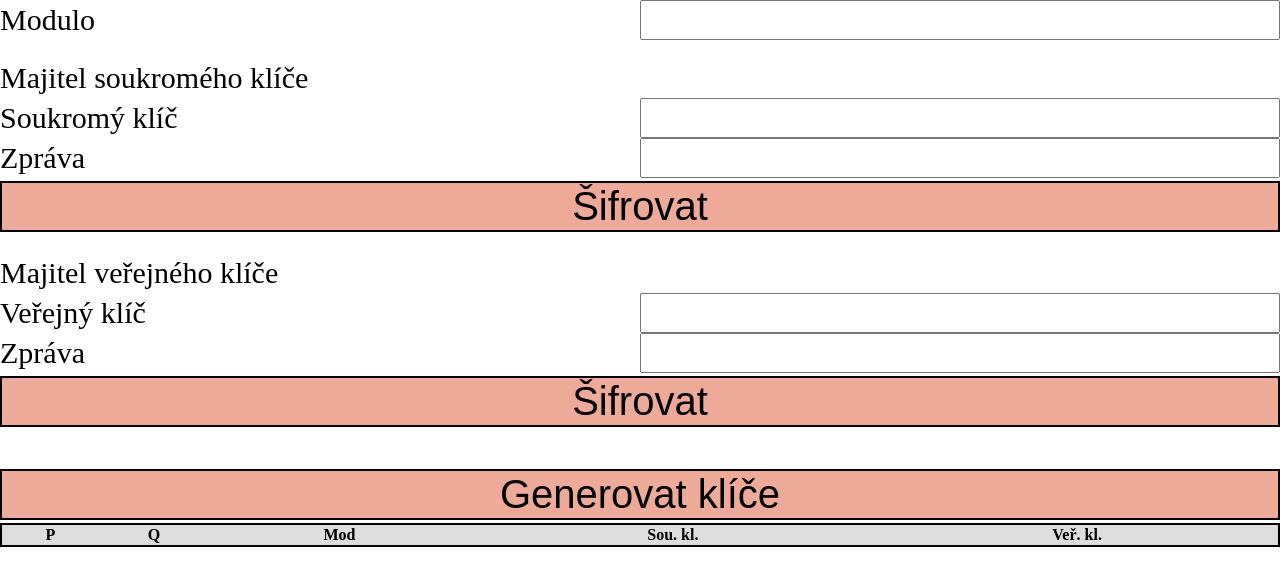
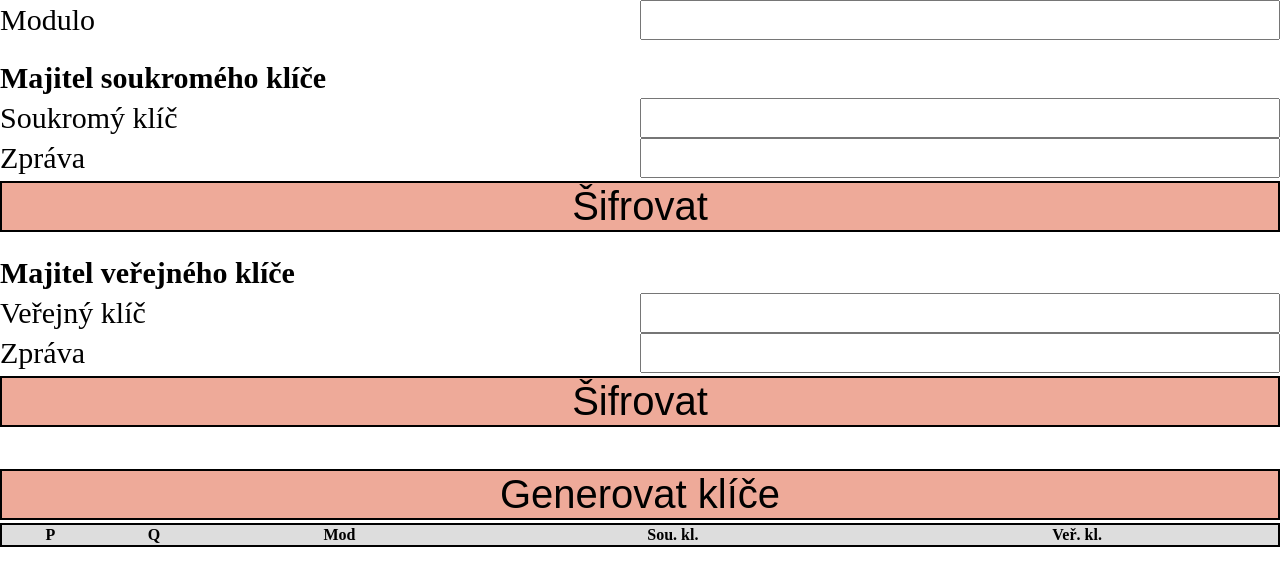
Before and after one commit to githubmacha/public, a plain HTML site: page RSA/index.html in a window 1280 px wide. Drawn offline with Linux system fonts and the light colour scheme.

Commit message:
Update run.css

```diff
--- a/RSA/run.css
+++ b/RSA/run.css
@@ -10,6 +10,9 @@ html, body{
     padding: 0;
 }
 
+.b{
+    font-weight: bold;
+}
 
 #tab{
     width: 100%;
```
